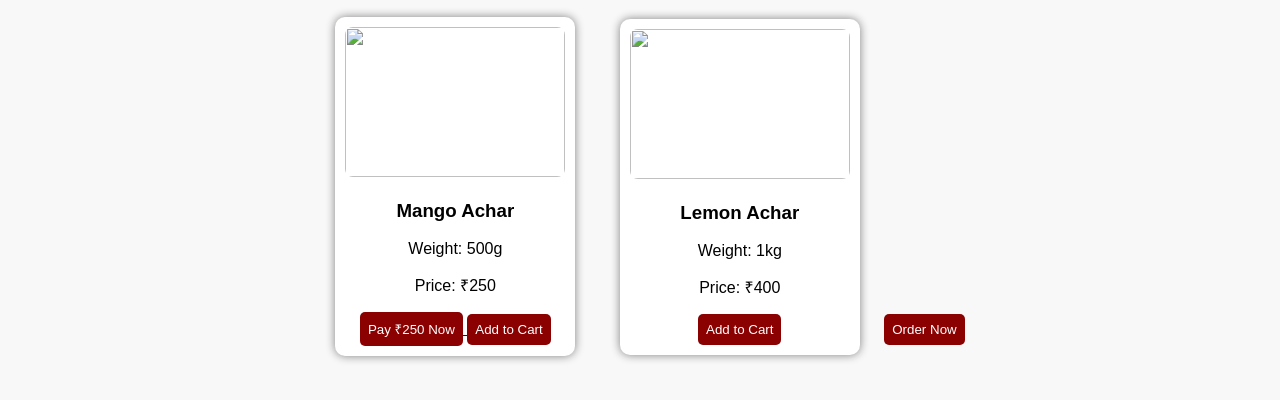
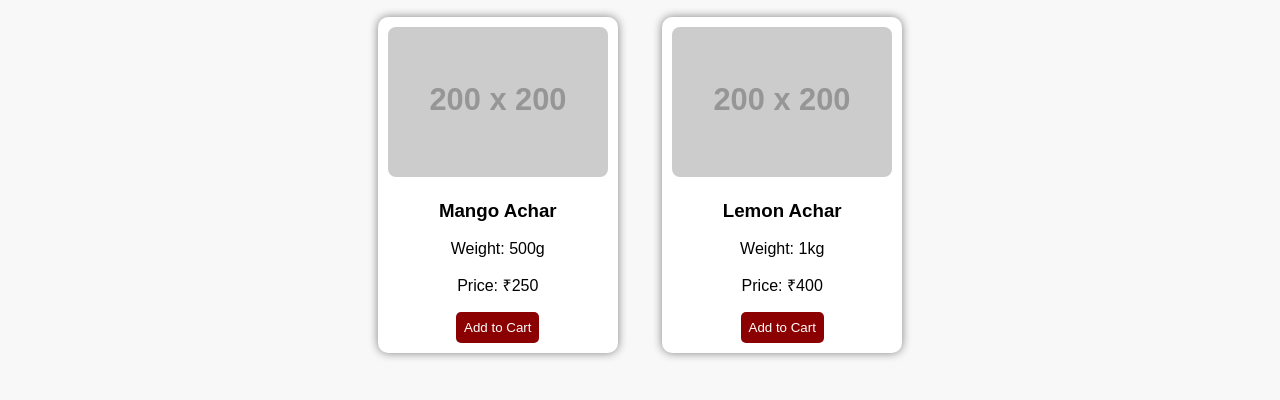
Before and after one commit to Naffu1998/FM-ACHAR, a plain HTML site: page index.html in a window 1280 px wide. Shown: the part 72-472 px from the top of the page. Drawn offline with Linux system fonts and the light colour scheme; placeholder pictures from the web are drawn by us.

Commit message:
Add files via upload

```diff
--- a/index.html
+++ b/index.html
@@ -52,25 +52,20 @@ Nafees Desi Achar 🥭
 </div>
 
 <div class="product">
-<img src="mango.jpg">
+<img src="https://via.placeholder.com/200" alt="Achar Image">
 <h3>Mango Achar</h3>
-<p>Weight: 500g</mango.jpg>
+<p>Weight: 500g</p>
 <p>Price: ₹250</p>
-<a href="storylove.ilu@oksbi=Nafees Desi Achar&am=250&cu=INR">
-<button>Pay ₹250 Now</button>
-</a>
 <button onclick="alert('Added to Cart')">Add to Cart</button>
 </div>
 
 <div class="product">
-<img src="self.jpg">
+<img src="https://via.placeholder.com/200" alt="Achar Image">
 <h3>Lemon Achar</h3>
 <p>Weight: 1kg</p>
 <p>Price: ₹400</p>
 <button onclick="alert('Added to Cart')">Add to Cart</button>
 </div>
-<a href="https://wa.me/919XXXXXXXXX?text=I want to order Mango Achar 500g - ₹250" target="_blank">
-<button>Order Now</button>
-</a>
+
 </body>
 </html>
```
